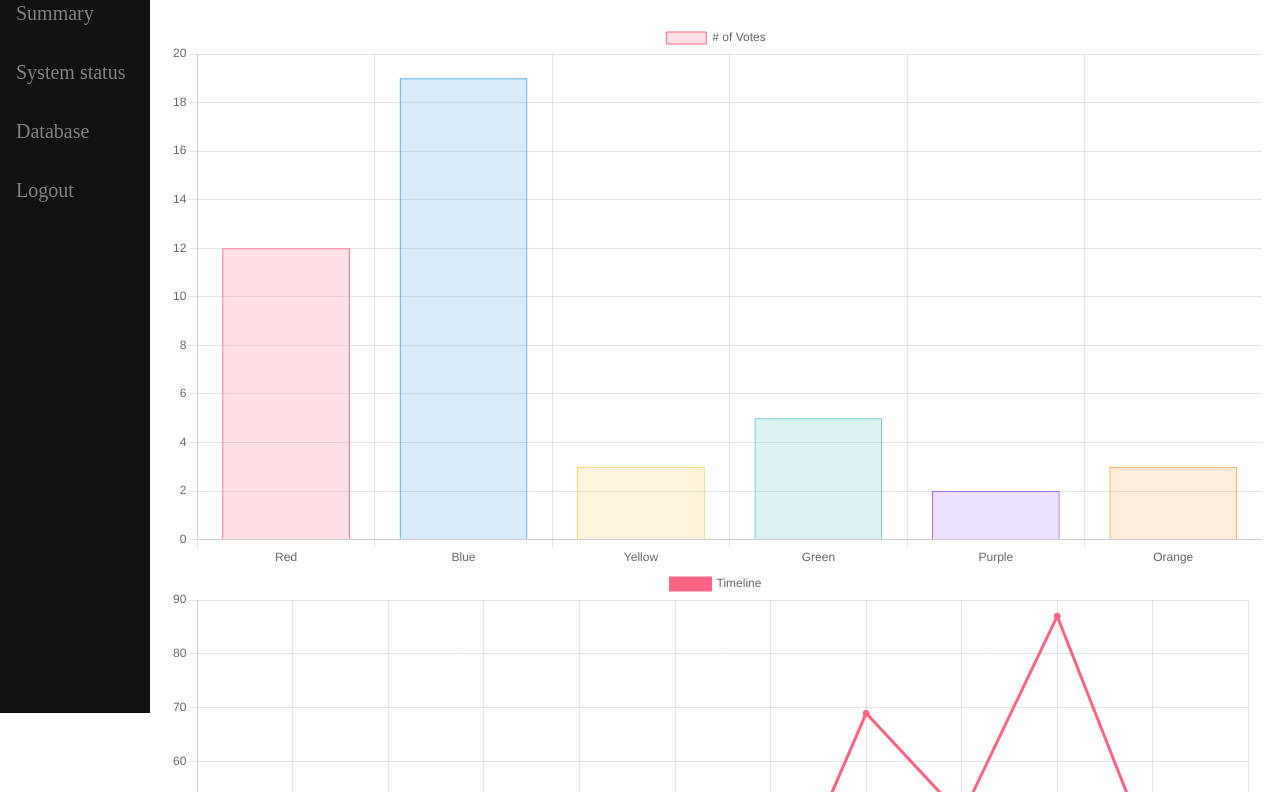
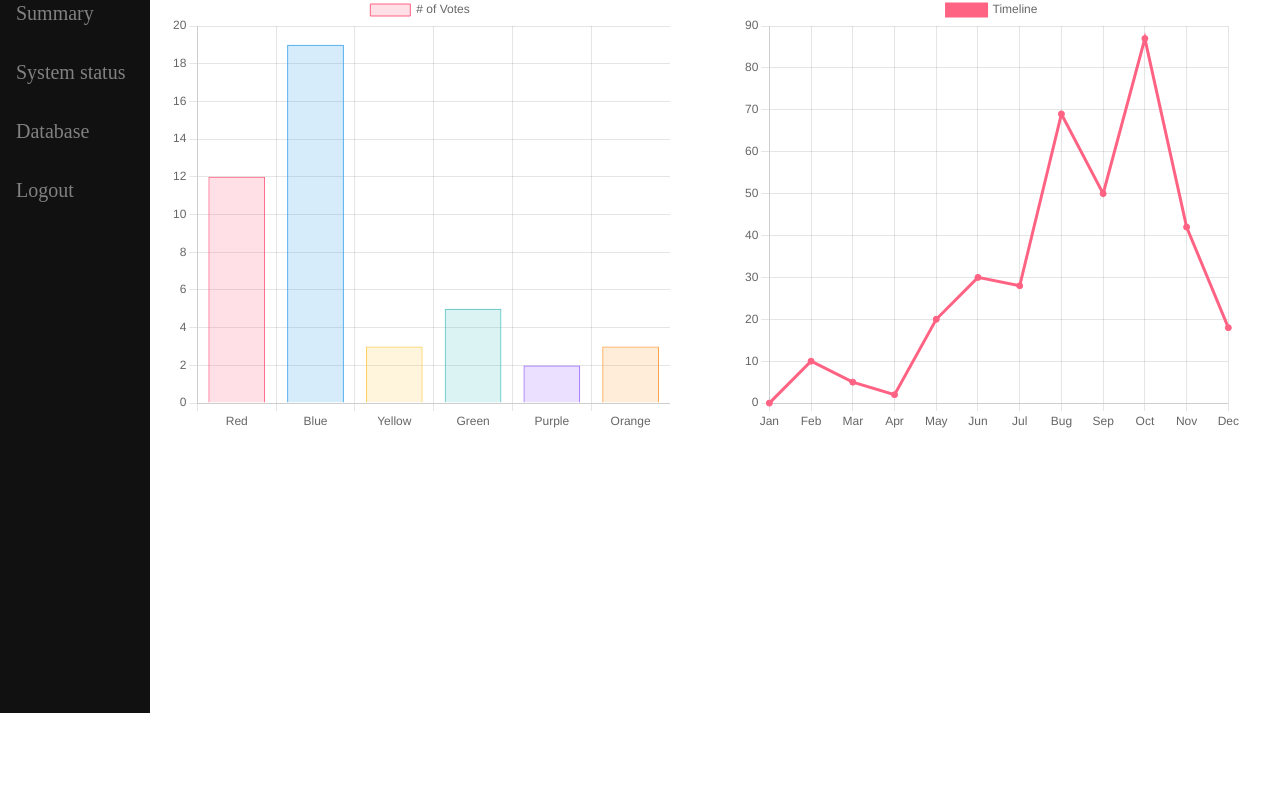
Before and after one commit to boringgovdb/boringgovdb.github.io, a plain HTML site: page summary.html in a window 1280 px wide. Shown: the part 107-899 px from the top of the page. After the commit the page ends 800 px from the top, so only its background shows below. Drawn offline with nearby package versions, Linux system fonts and the light colour scheme.

Commit message:
graph formatting fixed

```diff
--- a/dashboard.css
+++ b/dashboard.css
@@ -25,10 +25,26 @@
 
   .main {
     margin-left: 160px;
-    font-size: 26px;
+    font-size: 20px;
     padding: 0px 10px;
   }
+  h4{
+    color: #7542d1;
+  }
 
+  /* code for summary */
+.chart1, .chart2{
+ width: 500px;
+ float: left;
+}
+.chart2{
+    float:right;
+    margin-right: 20px;
+}
+
+.allCharts{
+    width: 1000px;
+}
   @media screen and (max-height: 450px) {
     .sidenav {padding-top: 15px;}
     .sidenav a {font-size: 18px;}
--- a/summary.html
+++ b/summary.html
@@ -10,9 +10,14 @@
         </div>
     <body class="main">
         <h1>Summary</h1>
-        <canvas id="myChart" width="400" height="200"></canvas>
-        <canvas id="myChart2" width="400" height="200"></canvas>
-        <canvas id="myChart3" width="400" height="200"></canvas>
+        <div class="charts">
+        <div class="chart1">
+            <canvas id="myChart" width="400" height="350"></canvas>
+        </div>
+        <div class="chart2">
+            <canvas id="myChart2" width="400" height="350"></canvas>
+        </div>
+    </div>
     </body>
 </html>
 
```
Also changed, not shown: dashboard.html (+6 -1 lines).
